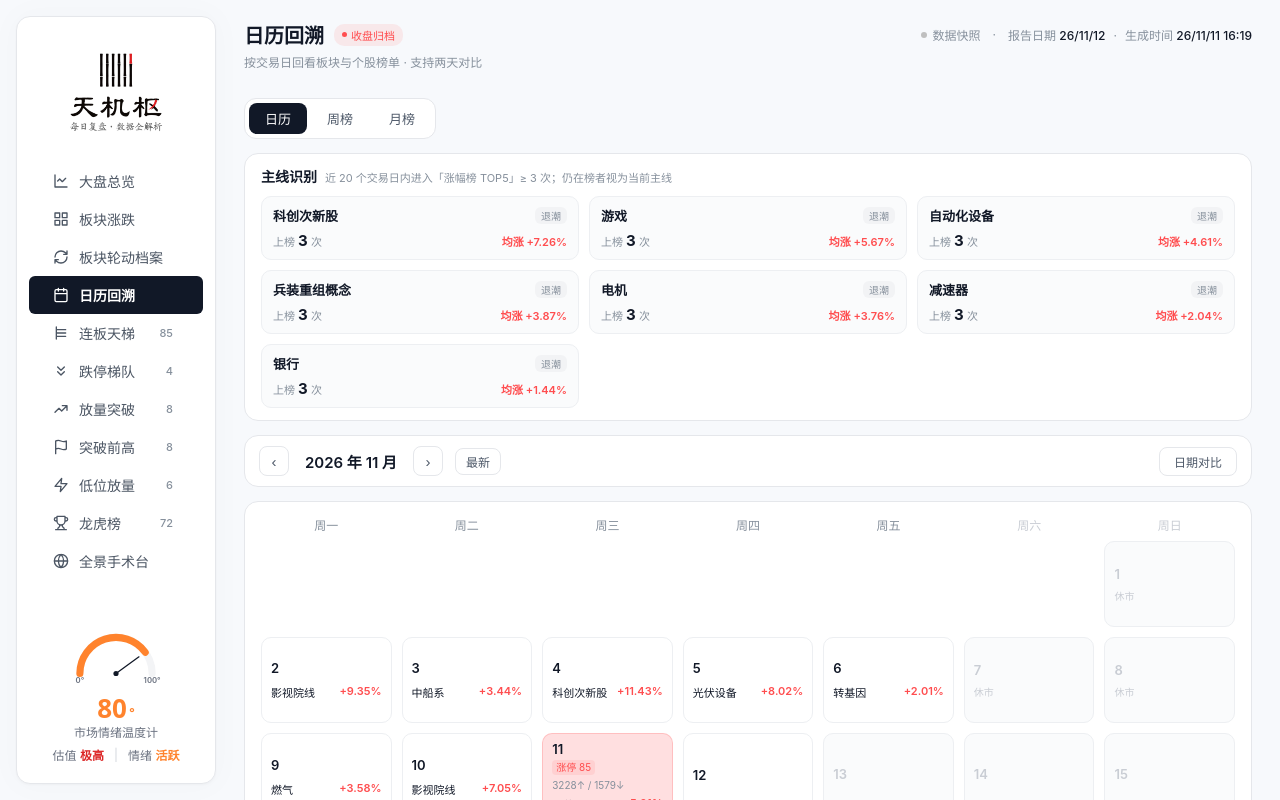
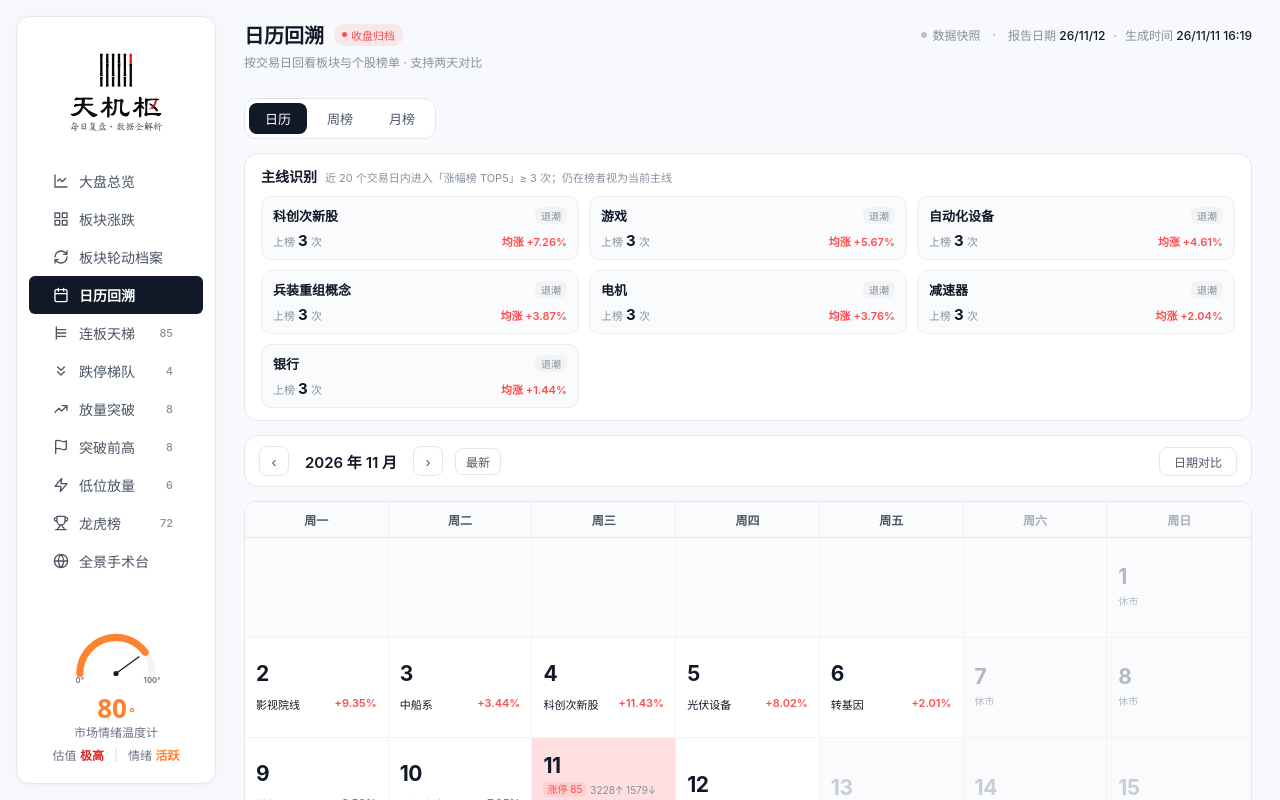
Before and after one commit to LEEYOKING/TianjiHub, a React (Vite) app: page /calendar in a window 1280 px wide. Shown: the top 800 px of the page. Built offline with nearby package versions, Linux system fonts and the light colour scheme.

Commit message:
日历样式改为 Mac 日历式连续网格：细分隔线 + 大号加粗日期数字

```diff
--- a/src/pages/Calendar.tsx
+++ b/src/pages/Calendar.tsx
@@ -475,19 +475,39 @@ export default function Calendar() {
       )}
 
       {!loading && !error && (
-        <div style={{ background: '#fff', border: '1px solid #E5E7EB', borderRadius: 14, padding: isMobile ? '10px 8px 14px' : '14px 16px 18px' }}>
-          {/* 表头：周一~周日 */}
-          <div style={{ display: 'grid', gridTemplateColumns: 'repeat(7, 1fr)', gap: isMobile ? 4 : 10, marginBottom: 8 }}>
+        <div>
+          {/* Mac 日历式：整块网格 + 细分隔线，表头与日期同处一个容器 */}
+          <div style={{ border: '1px solid #E5E7EB', borderRadius: 12, overflow: 'hidden', background: '#fff' }}>
+            <div style={{ display: 'grid', gridTemplateColumns: 'repeat(7, 1fr)' }}>
               {WEEKDAYS.map((w, i) => (
-              <div key={w} style={{ textAlign: 'center', fontSize: 12, color: i >= 5 ? '#C9CDD4' : '#86909C', fontWeight: 500 }}>
+                <div
+                  key={w}
+                  style={{
+                    textAlign: 'center',
+                    padding: isMobile ? '7px 0' : '9px 0',
+                    fontSize: 12,
+                    fontWeight: 600,
+                    color: i >= 5 ? '#A9AEB8' : '#4E5969',
+                    background: '#FAFBFC',
+                    borderRight: i < 6 ? '1px solid #EDEFF2' : 'none',
+                    borderBottom: '1px solid #E5E7EB',
+                  }}
+                >
                   {isMobile ? w : `周${w}`}
                 </div>
               ))}
             </div>
 
-          <div style={{ display: 'grid', gridTemplateColumns: 'repeat(7, 1fr)', gap: isMobile ? 4 : 10 }}>
+            <div style={{ display: 'grid', gridTemplateColumns: 'repeat(7, 1fr)' }}>
               {cells.map((d, i) => {
-              if (d == null) return <div key={`b${i}`} />;
+                if (d == null) {
+                  // 月初空位：保留格线，让网格连续
+                  return <div key={`b${i}`} style={{
+                    background: '#FCFCFD',
+                    borderRight: i % 7 !== 6 ? '1px solid #F2F3F5' : 'none',
+                    borderBottom: '1px solid #F2F3F5',
+                  }} />;
+                }
                 const ds = `${y}-${pad2(m!)}-${pad2(d)}`;
                 const info = dayMap.get(ds);
                 const isA = cmpA === ds;
@@ -515,24 +535,32 @@ export default function Calendar() {
                     }
                     style={{
                       textAlign: 'left', cursor: info ? 'pointer' : 'default',
-                    minHeight: isMobile ? 52 : 86,
-                    borderRadius: 10,
-                    border: `1px solid ${selected ? '#111827' : hs.borderColor}`,
-                    boxShadow: selected ? '0 0 0 2px rgba(17,24,39,0.12)' : 'none',
+                      minHeight: isMobile ? 64 : 100,
+                      borderRadius: 0,
+                      border: 'none',
+                      borderRight: i % 7 !== 6 ? '1px solid #F2F3F5' : 'none',
+                      borderBottom: '1px solid #F2F3F5',
+                      boxShadow: selected ? 'inset 0 0 0 2px #111827' : 'none',
                       // 周末与节假日统一用同一种「无数据」底色（#FAFBFC），只靠格内「休市」文案区分
                       background: info ? hs.background : '#FAFBFC',
-                    padding: isMobile ? '4px 5px' : '7px 9px',
+                      padding: isMobile ? '6px 7px 8px' : '9px 11px 10px',
                       font: 'inherit',
-                    transition: 'transform .12s ease',
+                      transition: 'background .12s ease',
                     }}
                   >
-                  <div style={{ display: 'flex', alignItems: 'baseline', justifyContent: 'space-between', gap: 4 }}>
-                    <span style={{ fontSize: isMobile ? 11 : 13, fontWeight: 600, color: info ? COLOR_TEXT : '#C9CDD4' }}>{d}</span>
-                    <span style={{ display: 'flex', alignItems: 'center', gap: 3 }}>
+                    {/* 第一要素：日期数字，加大加粗，始终左上对齐 */}
+                    <div style={{ display: 'flex', alignItems: 'center', gap: 5 }}>
+                      <span style={{
+                        fontSize: isMobile ? 17 : 21,
+                        fontWeight: 700,
+                        lineHeight: 1,
+                        letterSpacing: '-0.02em',
+                        color: info ? '#111827' : closed ? '#B4B9C1' : '#C9CDD4',
+                      }}>{d}</span>
                       {eventDates.has(ds) && (
                         <i
                           title="该日有事件标注"
-                          style={{ width: 6, height: 6, borderRadius: '50%', background: '#F5A623', display: 'inline-block' }}
+                          style={{ width: 5, height: 5, borderRadius: '50%', background: '#F5A623', display: 'inline-block', marginTop: 2 }}
                         />
                       )}
                       {selected && (
@@ -541,18 +569,15 @@ export default function Calendar() {
                           borderRadius: 6, padding: '0 4px', lineHeight: '14px',
                         }}>{isA ? 'A' : 'B'}</span>
                       )}
-                    </span>
                     </div>
 
-                  {!info && (
-                    <div style={{ fontSize: 10, color: '#C9CDD4', marginTop: 6 }}>
-                      {closed ? '休市' : ''}
-                    </div>
+                    {!info && closed && (
+                      <div style={{ fontSize: 10, color: '#B4B9C1', marginTop: 6 }}>休市</div>
                     )}
 
                     {info && (
                       <>
-                      <div style={{ display: 'flex', alignItems: 'center', gap: 4, marginTop: 3, flexWrap: 'wrap' }}>
+                        <div style={{ display: 'flex', alignItems: 'center', gap: 4, marginTop: 6, flexWrap: 'wrap' }}>
                           {info.limitUp != null && (
                             <span style={{ fontSize: 10, color: COLOR_UP, background: 'rgba(255,77,79,0.10)', borderRadius: 4, padding: '0 4px', lineHeight: '15px' }}>
                               涨停 {info.limitUp}
@@ -563,13 +588,13 @@ export default function Calendar() {
                               跌停 {info.limitDown}
                             </span>
                           )}
-                        {info.up != null && (
-                          <span style={{ fontSize: 10, color: '#86909C' }}>{info.up}↑ / {info.down}↓</span>
+                          {info.up != null && !isMobile && (
+                            <span style={{ fontSize: 10, color: '#86909C' }}>{info.up}↑ {info.down}↓</span>
                           )}
                         </div>
                         {info.topUp?.[0] && !isMobile && (
                           <div style={{
-                          marginTop: 5, fontSize: 11, color: COLOR_TEXT, display: 'flex', justifyContent: 'space-between', gap: 4,
+                            marginTop: 6, fontSize: 11, color: COLOR_TEXT, display: 'flex', justifyContent: 'space-between', gap: 4,
                           }}>
                             <span style={{ overflow: 'hidden', textOverflow: 'ellipsis', whiteSpace: 'nowrap' }}>{info.topUp[0].name}</span>
                             <span style={{ color: COLOR_UP, fontWeight: 600, flexShrink: 0 }}>{fmtPct(info.topUp[0].pct)}</span>
@@ -581,9 +606,12 @@ export default function Calendar() {
                 );
               })}
             </div>
+          </div>
+
+          <div style={{ background: '#fff', border: '1px solid #E5E7EB', borderRadius: 12, padding: '10px 14px', marginTop: 12 }}>
 
           {/* 图例 */}
-          <div style={{ display: 'flex', alignItems: 'center', gap: 14, flexWrap: 'wrap', marginTop: 14, fontSize: 11, color: '#86909C' }}>
+          <div style={{ display: 'flex', alignItems: 'center', gap: 14, flexWrap: 'wrap', fontSize: 11, color: '#86909C' }}>
             <span style={{ display: 'flex', alignItems: 'center', gap: 5 }}>
               <i style={{ width: 12, height: 12, borderRadius: 3, background: 'rgba(255,77,79,0.30)', display: 'inline-block' }} />涨多
             </span>
@@ -617,6 +645,7 @@ export default function Calendar() {
             </div>
           )}
         </div>
+        </div>
       )}
 
       {openDate && (
```
Lines whose indentation alone changed are shown as unchanged.
